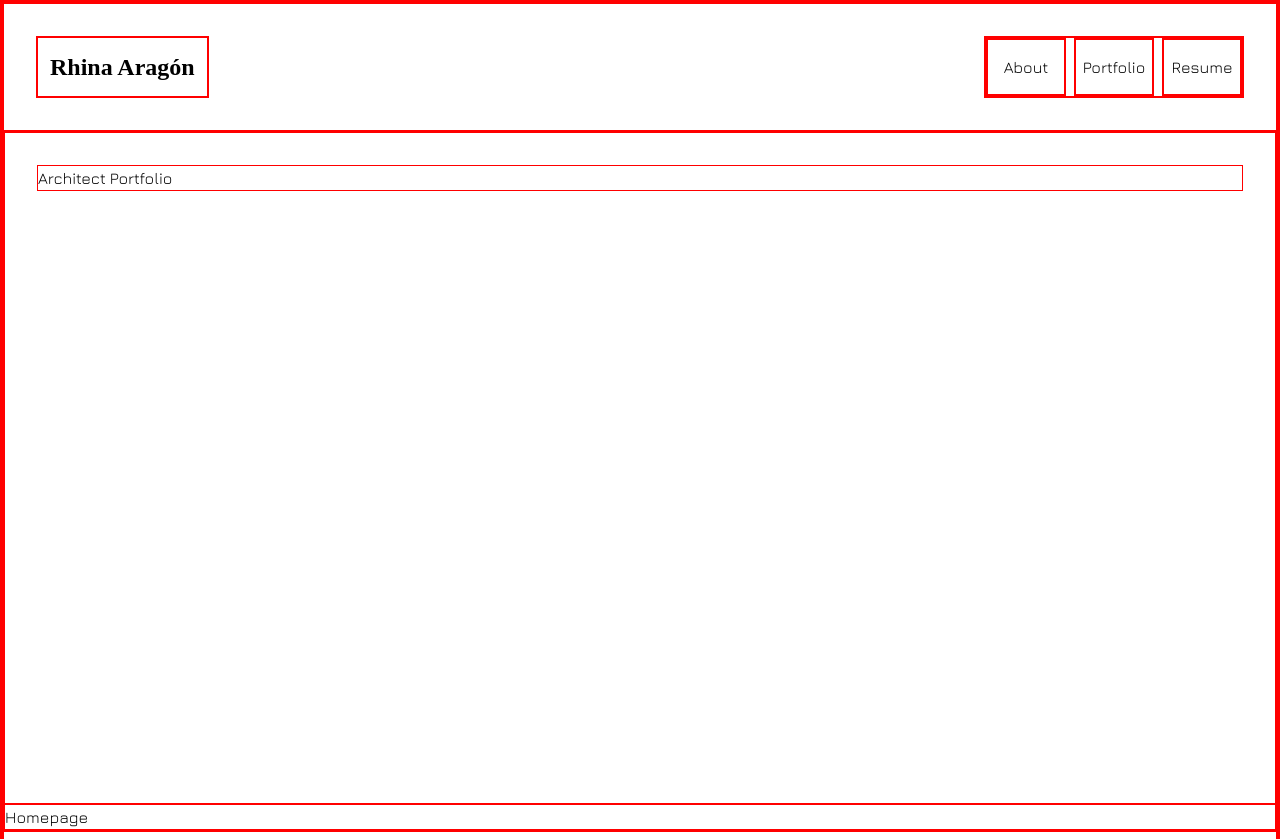
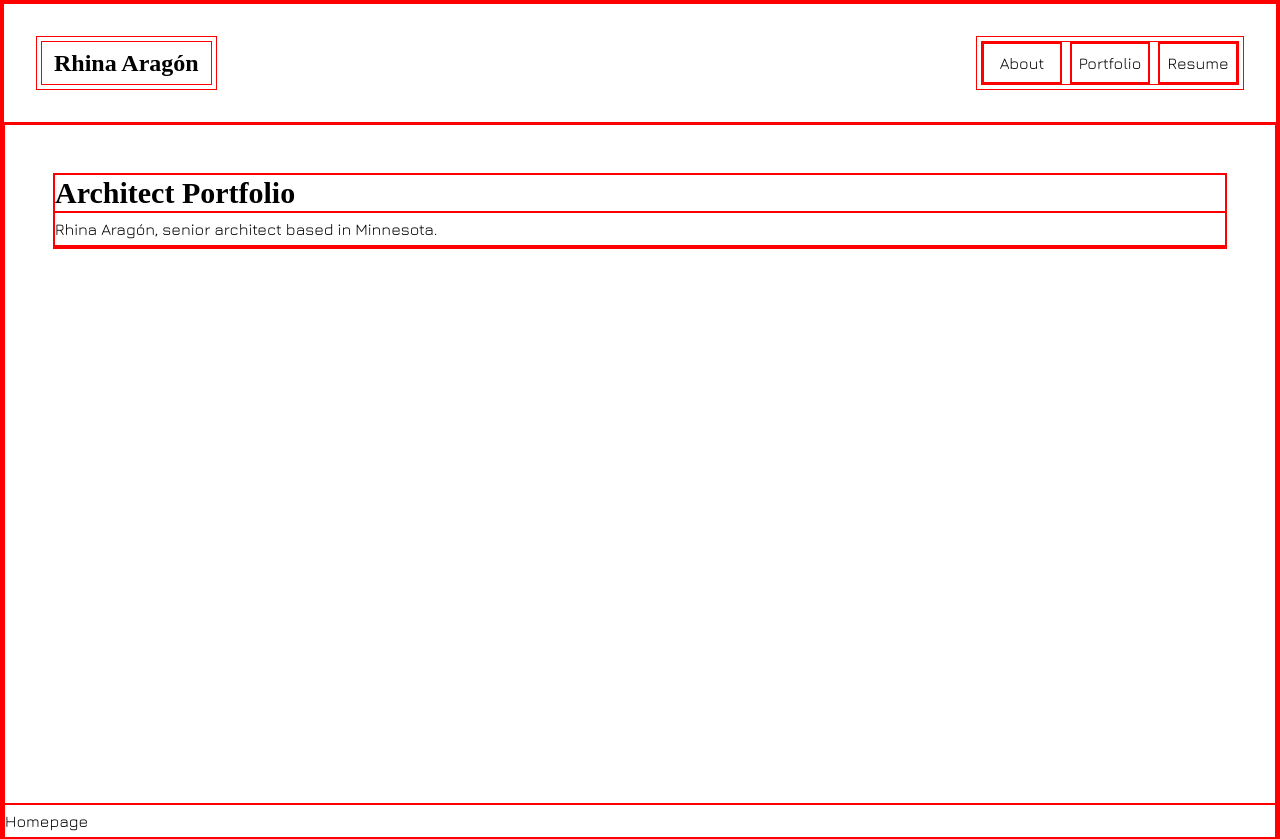
Before and after one commit to liz-garcia/architect-portfolio, a React (Vite) app in the folder client/: page / in a window 1280 px wide. Shown: the top 839 px of the page. Built offline with nearby package versions, Linux system fonts and the light colour scheme; a web font is replaced by a local one.

Commit message:
Fixed padding for hero section and nav elements.

```diff
--- a/client/src/components/Header.jsx
+++ b/client/src/components/Header.jsx
@@ -2,7 +2,7 @@ import Logo from "./Logo.jsx";
 import Nav from "./Nav.jsx";
 
 // Tailwind CSS utility classes
-const headerStyle = "h-16dvh p-8 flex justify-between items-stretch";
+const headerStyle = "h-15dvh p-8 flex justify-between items-stretch";
 
 // Header Component
 const Header = () => {
--- a/client/src/components/HeroSection.jsx
+++ b/client/src/components/HeroSection.jsx
@@ -3,13 +3,21 @@
 // import viteLogo from "/vite.svg";
 
 // Tailwind CSS utility classes
-const heroSectionStyle = "h-84dvh p-8";
+const heroSectionStyle = "h-85dvh p-12";
+const h1Style = "font-serif font-bold text-3xl";
+const h2Style = "";
 
 function HeroSection() {
   return (
     <>
-      <section className={heroSectionStyle}>
-        <h1>Architect Portfolio</h1>
+      <section id="heroSection" className={heroSectionStyle}>
+        <div>
+          <h1 className={h1Style}>Architect Portfolio</h1>
+          <h2 className={h2Style}>
+            Rhina Aragón, senior architect based in Minnesota.
+          </h2>
+        </div>
+        <div></div>
       </section>
     </>
   );
--- a/client/src/components/Logo.jsx
+++ b/client/src/components/Logo.jsx
@@ -1,7 +1,7 @@
 import { Link } from "react-router-dom";
 
 // Tailwind CSS utility classes
-const logoStyle = "flex items-center justify-center";
+const logoStyle = "p-1 flex items-center justify-center";
 const linkStyle =
   "p-3 py-5 size-full text-center flex items-center justify-center font-serif font-black text-2xl leading-5";
 
--- a/client/src/components/Nav.jsx
+++ b/client/src/components/Nav.jsx
@@ -1,7 +1,7 @@
 import { Link } from "react-router-dom";
 
 // Tailwind CSS utility classes
-const navStyle = "";
+const navStyle = "p-1";
 const ulStyle = "h-full flex space-x-2";
 const liStyle = "h-full w-20";
 const linkStyle =
--- a/client/src/index.css
+++ b/client/src/index.css
@@ -15,12 +15,12 @@
   border: 1px red solid;
 }
 
-.h-16dvh {
-  height: 16dvh;
+.h-15dvh {
+  height: 15dvh;
 }
 
-.h-84dvh {
-  height: 84dvh;
+.h-85dvh {
+  height: 85dvh;
 }
 
 /* * Previously Index.css */
--- a/client/src/main.jsx
+++ b/client/src/main.jsx
@@ -7,7 +7,7 @@ import "./index.css";
 // Tailwind CSS utility classes
 const dimensions = "";
 const layout = "flex flex-col";
-const text = "";
+const text = "text-base/loose";
 const darkMode = "";
 const tailwindClasses = `${dimensions} ${layout} ${text} ${darkMode}`;
 
```
